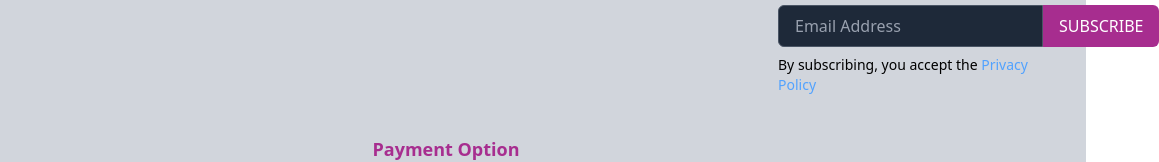
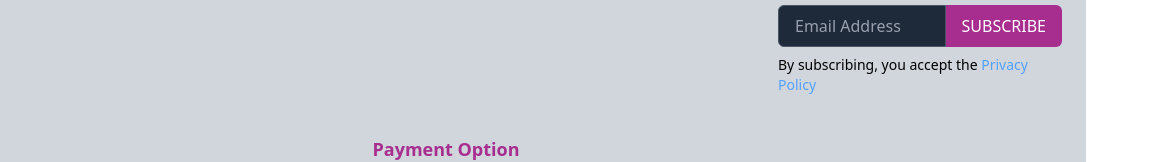
Before and after one commit to Mehedi-Hassan-Rauf/skill-showing, a plain HTML site: page index.html in a window 1280 px wide. Shown: the part 6616-6778 px from the top of the page, 194-1353 px from the left, 1159 px wide, since content can reach past the window. Drawn offline with nearby package versions, Linux system fonts and the light colour scheme.

Commit message:
added width

```diff
--- a/index.html
+++ b/index.html
@@ -933,7 +933,7 @@
 
                 <h3 class="text-lg font-semibold mt-4">Subscribe</h3>
                 <div class="flex mt-2">
-                    <input type="text" placeholder="Email Address" class="flex-grow px-4 py-2 border border-gray-600 rounded-l-md bg-gray-800 text-white placeholder-gray-400">
+                    <input type="text" placeholder="Email Address" class="flex-grow w-full px-4 py-2 border border-gray-600 rounded-l-md bg-gray-800 text-white placeholder-gray-400">
                     <button class="bg-[#a72d8f] hover:bg-blue-700 px-4 py-2 rounded-r-md text-white">SUBSCRIBE</button>
                 </div>
                 <p class="text-sm mt-2">By subscribing, you accept the <a href="#" class="text-blue-400 hover:underline">Privacy Policy</a></p>
```
